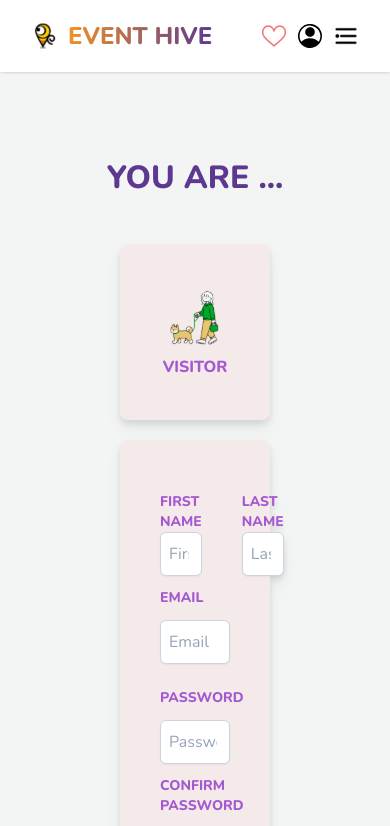
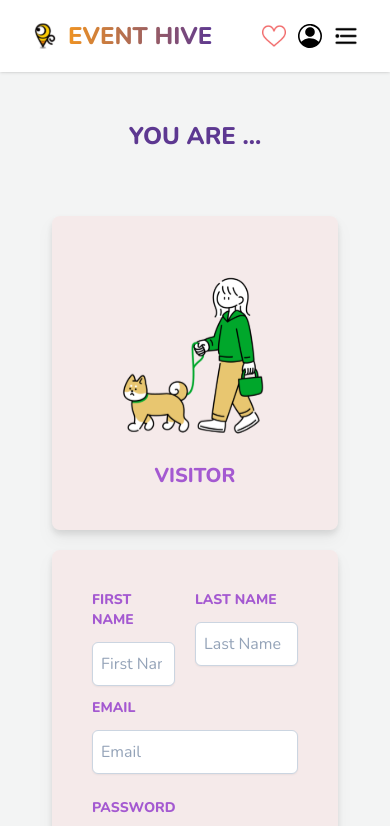
Before and after one commit to faynch/event-hive, a Next.js app: page /register/visitor in a window 390 px wide. Shown: the top 826 px of the page. Built offline with nearby package versions, Linux system fonts and the light colour scheme.

Commit message:
edit shopinfo

```diff
--- a/src/component/CardInfo.tsx
+++ b/src/component/CardInfo.tsx
@@ -6,26 +6,51 @@ import Unlike from '../pages/assets/unlike.svg'
 import { useState } from 'react'
 
 const LargeCard = () => {
-    const [active, setActive] = useState(false)
+    const [storeName, setStoreName] = useState('Example Shop')
+    const [description, setDescription] = useState('Lorem ipsum dolor sit amet, consectetur adipisicing elit. Blanditiis distinctio nostrum aliquid enim facere obcaecati in vero quia? Maxime nam dolore perspiciatis expedita quia tempora, consectetur deserunt. Mollitia, veritatis maiores?')
+    const [editMode, setEditMode] = useState(false)
+
+    const handleSave = () => {
+        // logic to save changes made by the user
+        setEditMode(false) // switch back to view mode
+    }
+
+    if (editMode) {
+        return (
+            <div className="mx-20 flex flex-row rounded-lg bg-white py-12 px-12 sm:px-20 xl:px-28 ">
+                <div className="flex flex-col lg:flex-row items-center gap-8 lg:gap-16">
+                    <div>
+                        <Image className="basis-1/3 w-52 self-center sm:self-start" src={Shop} alt={''} />
+                    </div>
+                    <div className="basis-2/3 col-span-2 flex flex-col items-center sm:items-start gap-4">
+                        <input className="bg-white sm:text-4xl text-2xl font-extrabold" value={storeName} onChange={(e) => setStoreName(e.target.value)} />
+                        <GroupButton />
+                        <button className="items-center sm:self-start rounded-xl bg-[#F5EAEA] px-3 text-[#F16767]">
+                            catagories
+                        </button>
+                        <textarea className='bg-white text-center sm:text-start w-full' value={description} onChange={(e) => setDescription(e.target.value)} />
+                        <button onClick={handleSave}>Save</button>
+                    </div>
+                </div>
+            </div>
+        )
+    }
 
     return (
-        <div className="mx-20 flex flex-row rounded-lg bg-white py-12 px-12 sm:px-20 xl:px-28 ">
+        <div className="mx-20 flex relative flex-row rounded-lg bg-white py-12 px-12 sm:px-20 xl:px-28 ">
             <div className="flex flex-col lg:flex-row items-center gap-8 lg:gap-16">
                 <Image className="basis-1/3 w-52 self-center sm:self-start" src={Shop} alt={''} />
 
                 <div className="basis-2/3 col-span-2 flex flex-col items-center sm:items-start gap-4">
-                    <h2 className="sm:text-4xl text-2xl font-extrabold">STORE NAME</h2>
+                    <h2 className="sm:text-4xl text-2xl font-extrabold">{storeName}</h2>
                     <GroupButton />
                     <button className="items-center sm:self-start rounded-xl bg-[#F5EAEA] px-3 text-[#F16767]">
                         catagories
                     </button>
                     <p className='text-center sm:text-start'>
-                        Lorem ipsum dolor sit amet, consectetur adipisicing
-                        elit. Blanditiis distinctio nostrum aliquid enim facere
-                        obcaecati in vero quia? Maxime nam dolore perspiciatis
-                        expedita quia tempora, consectetur deserunt. Mollitia,
-                        veritatis maiores?
+                        {description}
                     </p>
+                    <button onClick={() => setEditMode(true)}>Edit</button>
                 </div>
             </div>
         </div>
--- a/src/component/RegisterCard.tsx
+++ b/src/component/RegisterCard.tsx
@@ -11,7 +11,7 @@ function RegisterCard(props: CardProps) {
     return (
         <div className="mx-auto flex flex-col items-center rounded-lg bg-[#F5EAEA] p-10 drop-shadow-lg">
             <Image src={props.image} alt={props.alt} />
-            <h5 className="text-center text-[1rem] font-extrabold uppercase text-[#A459D1] lg:text-[2rem]">
+            <h5 className="text-center text-xl font-extrabold uppercase text-[#A459D1] lg:text-2xl">
                 {props.title}
             </h5>
         </div>
--- a/src/pages/register/index.tsx
+++ b/src/pages/register/index.tsx
@@ -12,10 +12,10 @@ export default function Register() {
             <Navbar />
             <div className="h-full max-w-full p-20">
                 <div className="flex flex-col items-center">
-                    <h3 className="bg-clip-text text-[2rem] font-extrabold text-[#5D3891] lg:text-[3rem] ">
+                    <h3 className="bg-clip-text text-[1rem] font-extrabold text-[#5D3891] lg:text-[2rem]">
                         YOU ARE ...
                     </h3>
-                    <div className="m-10 grid grid-cols-1 gap-20 lg:grid-cols-3">
+                    <div className="mt-5 grid grid-cols-1 gap-4 lg:gap-10 lg:grid-cols-3">
                         <Link href="/register/visitor">
                             <RegisterCard
                                 image={Visitor}
--- a/src/pages/register/organizer.tsx
+++ b/src/pages/register/organizer.tsx
@@ -38,9 +38,9 @@ export default function organizer() {
     return (
         <>
             <Navbar />
-            <div className="h-full max-w-full p-20">
-                <div className="flex flex-col items-center">
-                    <h3 className="bg-clip-text text-[2rem] font-extrabold text-[#5D3891] lg:text-[3rem]">
+            <div className="flex flex-col-reverse items-center justify-center px-3 py-12 lg:flex-row">
+                <div className="flex flex-col items-center gap-6 lg:pl-6">
+                    <h3 className="bg-clip-text text-2xl font-extrabold text-[#5D3891]">
                         YOU ARE ...
                     </h3>
                     <div className="m-10 grid w-full max-w-[1080px] grid-cols-1 gap-5 lg:flex">
--- a/src/pages/register/shopkeeper.tsx
+++ b/src/pages/register/shopkeeper.tsx
@@ -38,9 +38,9 @@ export default function shop() {
     return (
         <>
             <Navbar />
-            <div className="h-full max-w-full p-20">
-                <div className="flex flex-col items-center">
-                    <h3 className="bg-clip-text text-[2rem] font-extrabold text-[#5D3891] lg:text-[3rem]">
+            <div className="flex flex-col-reverse items-center justify-center px-3 py-12 lg:flex-row">
+                <div className="flex flex-col items-center gap-6 lg:pl-6">
+                    <h3 className="bg-clip-text text-2xl font-extrabold text-[#5D3891]">
                         YOU ARE ...
                     </h3>
                     <div className="m-10 grid grid-cols-1 gap-5 lg:flex">
--- a/src/pages/register/visitor.tsx
+++ b/src/pages/register/visitor.tsx
@@ -48,9 +48,9 @@ export default function RegisterVisitor() {
     return (
         <>
             <Navbar />
-            <div className="h-full max-w-full p-20">
-                <div className="flex flex-col items-center">
-                    <h3 className="bg-clip-text text-[2rem] font-extrabold text-[#5D3891] lg:text-[3rem]">
+            <div className="flex flex-col-reverse items-center justify-center px-3 py-12 lg:flex-row">
+                <div className="flex flex-col items-center gap-6 lg:pl-6">
+                    <h3 className="bg-clip-text text-2xl font-extrabold text-[#5D3891]">
                         YOU ARE ...
                     </h3>
                     <div className="m-10 grid grid-cols-1 gap-5 lg:flex">
@@ -62,9 +62,9 @@ export default function RegisterVisitor() {
                             />
                         </div>
                         <div className="rounded-lg bg-[#F5EAEA] p-10 drop-shadow-lg">
-                            <div className="my-3 flex flex-row">
-                                <div className="mr-10">
-                                    <h5 className="text-sm font-extrabold text-[#A459D1] lg:text-2xl">
+                            <div className="grid grid-cols-2">
+                                <div className="mr-5">
+                                    <h5 className="text-sm mb-3 font-extrabold text-[#A459D1] lg:text-2xl">
                                         FIRST NAME
                                     </h5>
                                     <input
@@ -75,7 +75,7 @@ export default function RegisterVisitor() {
                                     />
                                 </div>
                                 <div>
-                                    <h5 className="text-sm font-extrabold text-[#A459D1] lg:text-2xl">
+                                    <h5 className="text-sm mb-3 font-extrabold text-[#A459D1] lg:text-2xl">
                                         LAST NAME
                                     </h5>
                                     <input
```
Also changed, not shown: 1 other file (tests, documents, lock files or other folders).
